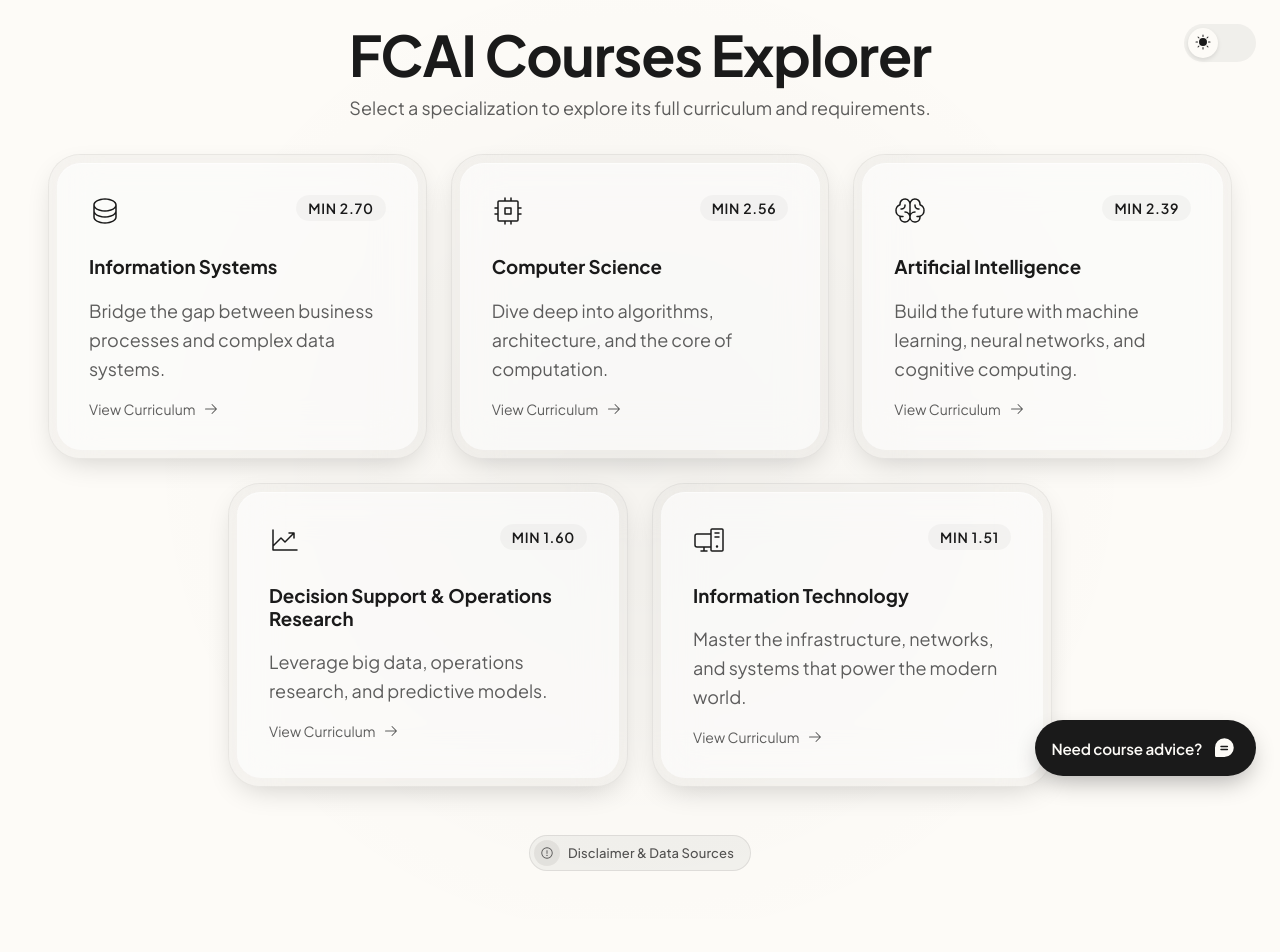
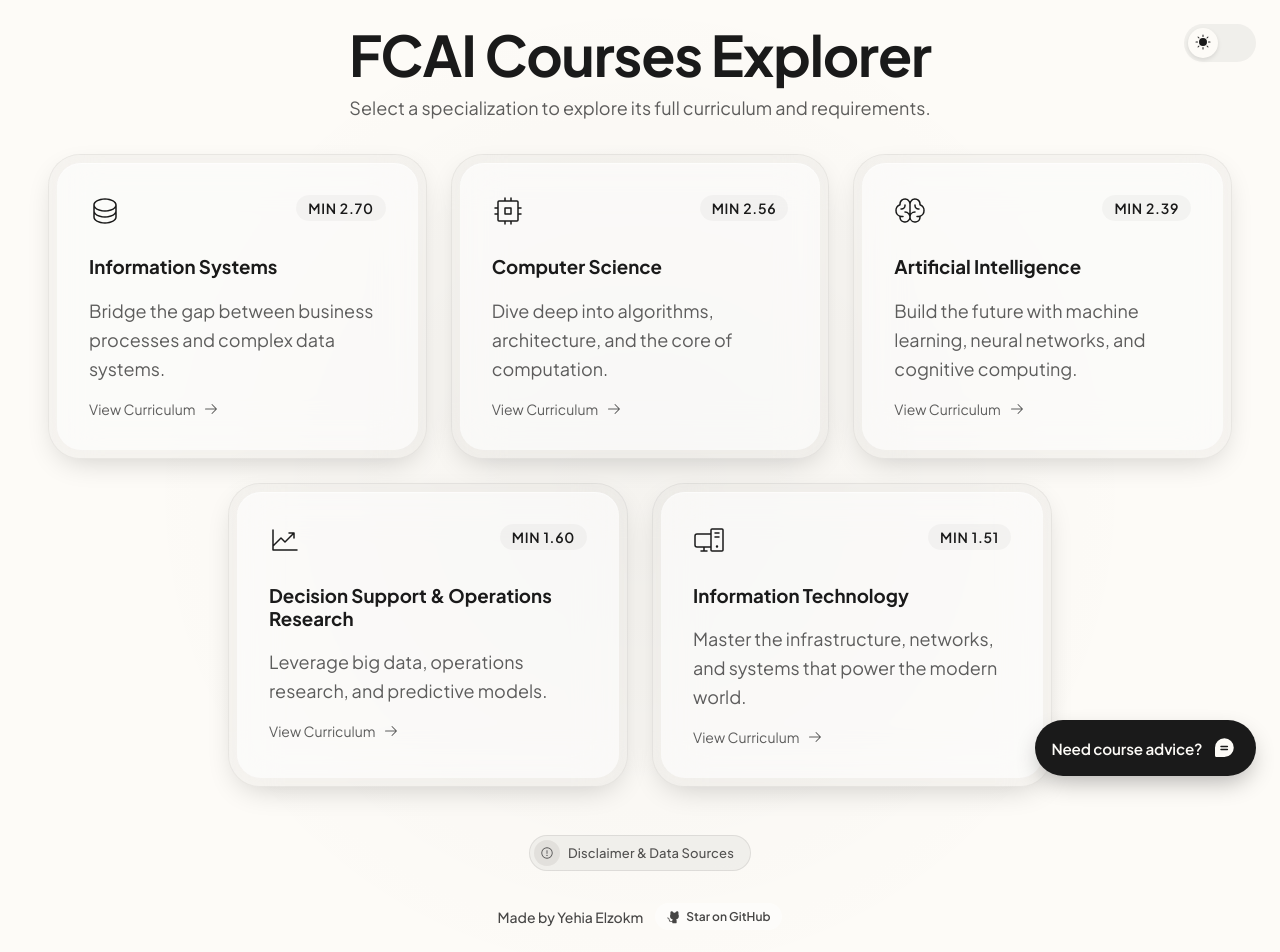
Before and after one commit to zzokm/fcai-course-explorer, a Next.js app: page / in a window 1280 px wide. Shown: the top 952 px of the page. Before the commit the page ends 919 px from the top, so only its background shows below. Built offline with nearby package versions, Linux system fonts and the light colour scheme.

Commit message:
feat: add admin PIN bypass, align UI, add footer, update README

```diff
--- a/src/app/api/chat/route.ts
+++ b/src/app/api/chat/route.ts
@@ -55,6 +55,12 @@ export async function POST(req: Request) {
 
   if (!apiKey) {
     return new Response(JSON.stringify({ error: "No API key provided. Please set it in settings." }), { status: 401 });
+  }
+
+  // Admin PIN Bypass
+  let actualApiKey = apiKey;
+  if (process.env.ADMIN_PIN && actualApiKey === process.env.ADMIN_PIN && provider === "google") {
+    actualApiKey = process.env.GOOGLE_API_KEY as string;
   }
 
   try {
@@ -119,8 +125,8 @@ export async function POST(req: Request) {
     </CONTEXT>`;
 
 
-    // 4. Call the selected provider using BYOK
-    const customProvider = getProviderClient(provider, apiKey, customBaseUrl);
+    // 4. Call the selected provider using BYOK (or Admin bypassed key)
+    const customProvider = getProviderClient(provider, actualApiKey, customBaseUrl);
 
     const result = await streamText({
       model: customProvider(modelName),
--- a/src/app/api/models/route.ts
+++ b/src/app/api/models/route.ts
@@ -7,6 +7,12 @@ export async function GET(req: Request) {
 
   if (!apiKey) {
     return NextResponse.json({ error: "No API key provided" }, { status: 401 });
+  }
+
+  // Admin PIN Bypass
+  let actualApiKey = apiKey;
+  if (process.env.ADMIN_PIN && actualApiKey === process.env.ADMIN_PIN && provider === "google") {
+    actualApiKey = process.env.GOOGLE_API_KEY as string;
   }
 
   try {
@@ -23,7 +29,7 @@ export async function GET(req: Request) {
       if (provider === "other" && customBaseUrl) url = `${customBaseUrl.replace(/\/$/, '')}/models`;
 
       const res = await fetch(url, {
-        headers: { Authorization: `Bearer ${apiKey}` },
+        headers: { Authorization: `Bearer ${actualApiKey}` },
       });
       if (!res.ok) throw new Error(`Invalid ${provider} key`);
       const data = await res.json();
@@ -33,7 +39,7 @@ export async function GET(req: Request) {
     }
     else if (provider === "openrouter") {
       const res = await fetch("https://openrouter.ai/api/v1/models", {
-        headers: { Authorization: `Bearer ${apiKey}` },
+        headers: { Authorization: `Bearer ${actualApiKey}` },
       });
       if (!res.ok) throw new Error("Invalid OpenRouter key");
       const data = await res.json();
@@ -47,7 +53,7 @@ export async function GET(req: Request) {
       });
     }
     else if (provider === "google") {
-      const res = await fetch(`https://generativelanguage.googleapis.com/v1beta/models?key=${apiKey}`);
+      const res = await fetch(`https://generativelanguage.googleapis.com/v1beta/models?key=${actualApiKey}`);
       if (!res.ok) throw new Error("Invalid Gemini key");
       const data = await res.json();
       models = data.models
@@ -60,7 +66,7 @@ export async function GET(req: Request) {
       const res = await fetch("https://api.anthropic.com/v1/messages", {
         method: "POST",
         headers: {
-          "x-api-key": apiKey,
+          "x-api-key": actualApiKey,
           "anthropic-version": "2023-06-01",
           "content-type": "application/json"
         },
--- a/src/app/globals.css
+++ b/src/app/globals.css
@@ -404,3 +404,7 @@ body.chat-fullscreen-lock {
   background: rgba(128, 128, 128, 0.05);
   border-radius: 0 0.5rem 0.5rem 0;
 }
+
+.github-star-btn:hover {
+  background: var(--card-bg-outer) !important;
+}
--- a/src/app/page.tsx
+++ b/src/app/page.tsx
@@ -1,6 +1,7 @@
 import { MajorBento } from "@/components/ui/major-bento";
 import { ThemeToggle } from "@/components/theme-toggle";
 import { Disclaimer } from "@/components/ui/disclaimer";
+import { GithubLogo } from "@phosphor-icons/react/dist/ssr";
 
 export default function Home() {
   return (
@@ -12,6 +13,32 @@ export default function Home() {
         <div style={{ display: 'flex', justifyContent: 'center', marginTop: '3rem', marginBottom: '1.5rem' }}>
           <Disclaimer />
         </div>
+
+        <footer style={{ display: 'flex', alignItems: 'center', justifyContent: 'center', gap: '0.75rem', marginTop: '2rem', paddingBottom: '2rem', opacity: 0.8 }}>
+          <span style={{ fontSize: '0.875rem', fontWeight: 500 }}>Made by Yehia Elzokm</span>
+          <a
+            href="https://github.com/zzokm/fcai-course-explorer"
+            target="_blank"
+            rel="noopener noreferrer"
+            style={{
+              display: 'flex',
+              alignItems: 'center',
+              gap: '0.3rem',
+              padding: '0.4rem 0.75rem',
+              background: 'var(--card-bg-inner)',
+              border: '1px solid var(--card-border-inner)',
+              borderRadius: '999px',
+              fontSize: '0.75rem',
+              fontWeight: 600,
+              textDecoration: 'none',
+              color: 'inherit',
+              transition: 'background 0.2s ease',
+            }}
+            className="github-star-btn"
+          >
+            <GithubLogo weight="fill" size={14} /> Star on GitHub
+          </a>
+        </footer>
       </div>
     </main>
   );
--- a/src/components/ui/advisor-chatbot.tsx
+++ b/src/components/ui/advisor-chatbot.tsx
@@ -75,6 +75,8 @@ export function AdvisorChatbot() {
   const [isTokenValid, setIsTokenValid] = useState<boolean | null>(null);
   const [availableModels, setAvailableModels] = useState<{id: string, name: string, isFree?: boolean}[]>([]);
   const [showFreeOnly, setShowFreeOnly] = useState(false);
+  const [showAdminPin, setShowAdminPin] = useState(false);
+  const [adminPin, setAdminPin] = useState("");
 
   // Multi-chat State
   const [sessions, setSessions] = useState<ChatSession[]>([]);
@@ -621,7 +623,8 @@ export function AdvisorChatbot() {
                 /* Settings Screen */
                 <div className="custom-scrollbar" style={{ flex: 1, overflowY: 'auto', display: 'flex', flexDirection: 'column' }}>
                   {ChatHeader}
-                  <div style={{ padding: '1.5rem' }}>
+                  <div style={{ padding: '1.5rem', display: 'flex', flexDirection: 'column', flex: 1 }}>
+                    <div style={{ flex: 1 }}>
                       <p style={{ margin: '0 0 1.5rem 0', fontSize: '0.875rem', opacity: 0.7 }}>Bring your own key (BYOK) to use the advisor. Keys are stored securely in your browser's local storage.</p>
 
                       <div style={{ display: 'flex', flexDirection: 'column', gap: '1.25rem' }}>
@@ -723,14 +726,53 @@ export function AdvisorChatbot() {
                       </motion.div>
                     )}
                       </div>
+                    </div>
 
+                    <div style={{ marginTop: 'auto', paddingTop: '2rem' }}>
                       <button
                         onClick={saveSettings}
                         disabled={!isTokenValid}
-                    style={{ ...btnPrimaryStyle, width: '100%', padding: '0.875rem', border: 'none', borderRadius: '0.75rem', fontWeight: 600, cursor: 'pointer', marginTop: '2rem', opacity: !isTokenValid ? 0.5 : 1, display: 'flex', alignItems: 'center', justifyContent: 'center', gap: '0.5rem' }}
+                        style={{ ...btnPrimaryStyle, width: '100%', padding: '0.875rem', border: 'none', borderRadius: '0.75rem', fontWeight: 600, cursor: 'pointer', opacity: !isTokenValid ? 0.5 : 1, display: 'flex', alignItems: 'center', justifyContent: 'center', gap: '0.5rem' }}
                       >
                         <CheckCircle size={20} /> Save Configuration
                       </button>
+
+                      <div style={{ marginTop: '1.25rem', textAlign: 'center' }}>
+                        {!showAdminPin ? (
+                          <span
+                            onClick={() => setShowAdminPin(true)}
+                            style={{ fontSize: '0.75rem', opacity: 0.5, cursor: 'pointer' }}
+                          >
+                            Are you <strong>yehia</strong>?
+                          </span>
+                        ) : (
+                          <div style={{ display: 'flex', gap: '0.5rem', justifyContent: 'center' }}>
+                            <input
+                              type="password"
+                              value={adminPin}
+                              onChange={(e) => setAdminPin(e.target.value)}
+                              placeholder="PIN"
+                              style={{ ...inputStyle, width: '100px', padding: '0.5rem', borderRadius: '0.5rem', fontSize: '0.875rem', outline: 'none', textAlign: 'center' }}
+                              onKeyDown={(e) => {
+                                if (e.key === 'Enter') {
+                                  setProvider("google");
+                                  setApiKey(adminPin);
+                                }
+                              }}
+                            />
+                            <button
+                              onClick={() => {
+                                setProvider("google");
+                                setApiKey(adminPin);
+                              }}
+                              style={{ ...btnPrimaryStyle, padding: '0.5rem', borderRadius: '0.5rem', border: 'none', cursor: 'pointer' }}
+                            >
+                              <CheckCircle size={16} />
+                            </button>
+                          </div>
+                        )}
+                      </div>
+                    </div>
                   </div>
                 </div>
               ) : view === "history" ? (
```
Also changed, not shown: 1 other file (tests, documents, lock files or other folders). Lines whose indentation alone changed are shown as unchanged.
